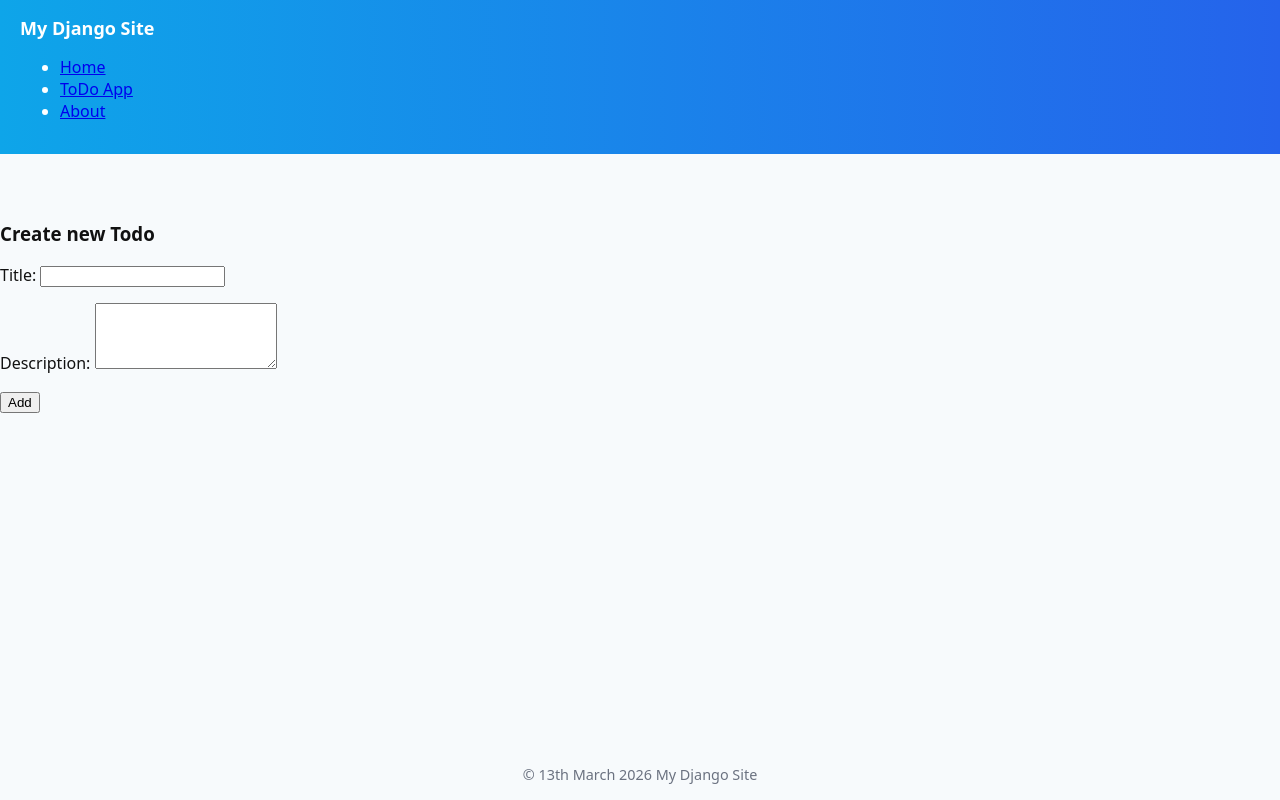
After one commit to Lumos2211/django_site, a Django app: page /todos/create/ in a window 1280 px wide. The commit adds this page. Run offline with Django 5.2, Linux system fonts and the light colour scheme.

Commit message:
add create_view

```diff
--- /dev/null
+++ b/requirements.txt
@@ -0,0 +1,5 @@
+asgiref==3.11.1
+Django==6.0.3
+dotenv==0.9.9
+python-dotenv==1.2.2
+sqlparse==0.5.5
--- a/templates/base.html
+++ b/templates/base.html
@@ -39,9 +39,11 @@
             </div>
         </main>
 
-        <footer>
-            <div class="container">© {%now "jS F Y"%} My Django Site</div>
-            {% block footer %}{% endblock footer %}
+        <footer class="footer">
+            <div class="footer-content">
+                © {% now "jS F Y" %} My Django Site
+            </div>
+        {% block footer %}{% endblock footer %}
         </footer>
     </div>
 </body>
--- a/todo_app/admin.py
+++ b/todo_app/admin.py
@@ -4,4 +4,5 @@ from todo_app.models import ToDoItem
 
 @admin.register(ToDoItem)
 class TodoItemAdmin(admin.ModelAdmin):
-    list_display = "id", "title", "done"
+    list_display = "id", "title", "description", "done"
+    list_display_links = "id", "title"
--- /dev/null
+++ b/todo_app/forms.py
@@ -0,0 +1,17 @@
+from dataclasses import field
+from turtle import width
+from django import forms
+
+from todo_app.models import ToDoItem
+
+class ToDoItemForm(forms.ModelForm):
+
+    class Meta:
+        model = ToDoItem
+        fields = ("title", "description")
+
+        widgets = {
+            "description": forms.Textarea(
+                attrs={"cols": 20, "rows": 4}
+            ),
+        }
--- a/todo_app/models.py
+++ b/todo_app/models.py
@@ -1,4 +1,5 @@
 from django.db import models
+from django.urls import reverse
 
 
 class ToDoItem(models.Model):
@@ -8,7 +9,12 @@ class ToDoItem(models.Model):
         verbose_name = "ToDo Item"
 
     title = models.CharField(max_length=250)
+    description = models.TextField(blank=True, null=False)
     done = models.BooleanField(default=False)
+
+    def get_absolute_url(self):
+        return reverse("todo_app:detail", kwargs={"pk": self.pk})
+
 
     def __str__(self):
         return self.title
--- a/todo_app/templates/todo_app/base.html
+++ b/todo_app/templates/todo_app/base.html
@@ -1,3 +1 @@
 {% extends "base.html" %}
-
-{% block footer %}Second page{% endblock footer %}
--- a/todo_app/templates/todo_app/index.html
+++ b/todo_app/templates/todo_app/index.html
@@ -5,6 +5,8 @@
     <ul>
         <li><a href="{% url 'todo_app:list' %}">All todo items</a></li>
         <li><a href="{% url 'todo_app:done' %}">Done todo items</a></li>
+        <li><a href="{% url 'todo_app:create' %}">Create ToDo Item</a></li>
+
     </dul>
     <h2>ToDos:</h2>
     {% include "todo_app/components/todo_items_list.html" %}
--- a/todo_app/templates/todo_app/todoitem_detail.html
+++ b/todo_app/templates/todo_app/todoitem_detail.html
@@ -11,5 +11,6 @@
     <div>
         <div>Title: <strong>{{ object.title }}</strong></div>
         <div>Done: <strong>{{ object.done }}</strong></div>
+        <div>Description: <strong>{{ object.description }}</strong></div>
     </div>
 {% endblock body %}
--- /dev/null
+++ b/todo_app/templates/todo_app/todoitem_form.html
@@ -0,0 +1,12 @@
+{% extends "todo_app/base.html" %}
+
+{% block title %}Create new Todo Item{% endblock title %}
+
+{% block body %}
+    <h3>Create new Todo</h3>
+    <form method="post">
+        {% csrf_token %}
+        {{ form.as_p }}
+        <input type="submit" value="Add">
+    </form>
+{% endblock body %}
--- a/todo_app/urls.py
+++ b/todo_app/urls.py
@@ -8,4 +8,5 @@ urlpatterns = [
     path('<int:pk>/', views.ToDoDetailView.as_view(), name='detail'),
     path('list/', views.ToDoAppView.as_view(), name='list'),
     path('done/', views.ToDoAppDoneView.as_view(), name='done'),
+    path('create/', views.ToDoItemCreateView.as_view(), name='create'),
 ]
--- a/todo_app/views.py
+++ b/todo_app/views.py
@@ -1,7 +1,12 @@
 from django.http import HttpRequest, HttpResponse
 from django.shortcuts import render
-from django.views.generic import ListView, DetailView
+from django.urls import reverse
+from django.views.generic import ListView, DetailView, CreateView
+
+
+from todo_app.forms import ToDoItemForm
 from .models import ToDoItem
+from .forms import ToDoItemForm
 
 
 class ToDoAppIndexView(ListView):
@@ -16,5 +21,12 @@ class ToDoAppView(ListView):
 class ToDoAppDoneView(ListView):
     queryset = ToDoItem.objects.filter(done=True).all()
 
+
 class ToDoDetailView(DetailView):
     model = ToDoItem
+
+
+class ToDoItemCreateView(CreateView):
+    model = ToDoItem
+    form_class = ToDoItemForm
+    # fields = ("title", "description") #если нет надобности в кастомной форме
```
Also changed, not shown: db.sqlite3, todo_app/migrations/0002_alter_todoitem_options_todoitem_description.py (added).
